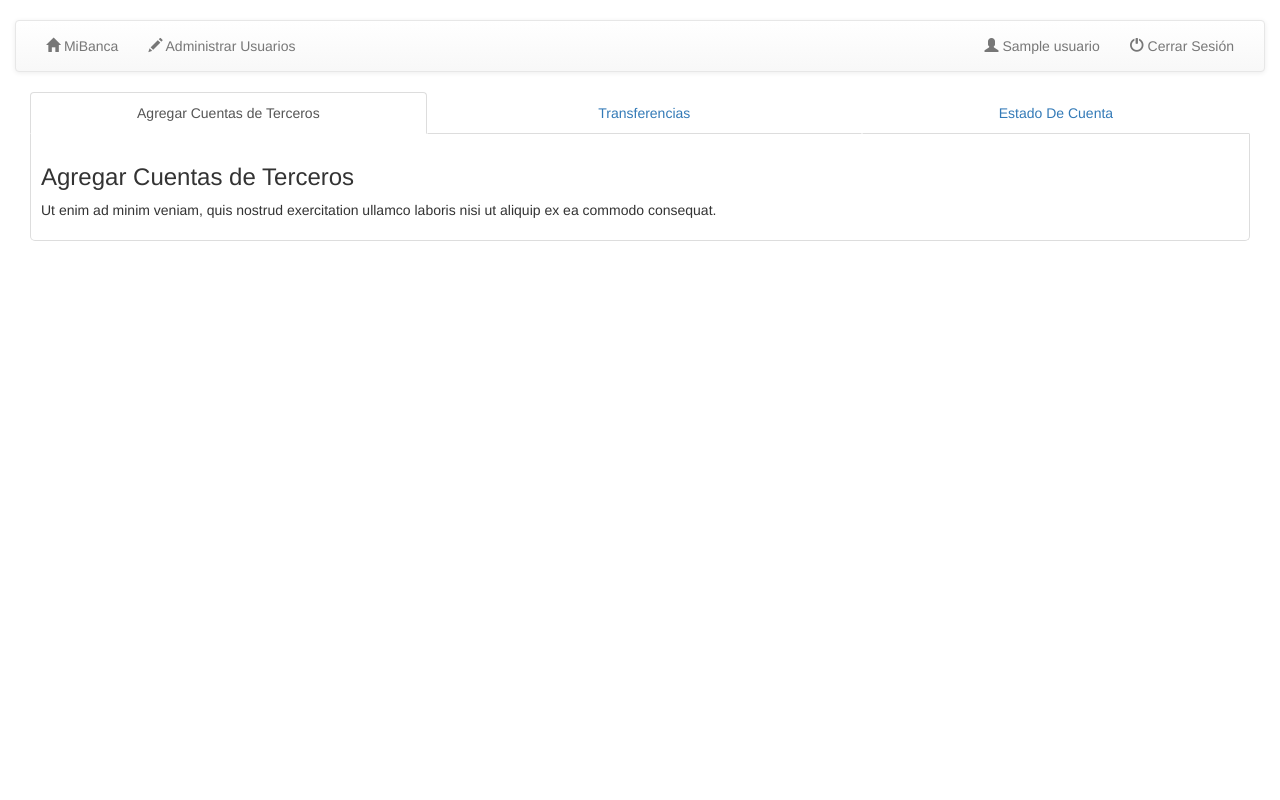
After one commit to HAL0594/proyecto2.2, a PHP site: page /Cajero.php in a window 1280 px wide. The commit adds this page. Run offline with PHP 8.4, Linux system fonts and the light colour scheme; the visitor is signed in with stand-in values (Sample User, id 1); tables that the repository leaves empty hold one stand-in row (values such as "Sample post"); some libraries are stand-ins or nearby versions.

Commit message:
separacion de pagina de cajero cliente y administrador

```diff
--- /dev/null
+++ b/Cajero.php
@@ -0,0 +1,116 @@
+<?php
+
+
+	session_start();
+	require 'funcs/conexion.php';
+	include 'funcs/funcs.php';
+
+	if(!isset($_SESSION["id_usuario"])){ //Si no ha iniciado sesión redirecciona a index.php
+		header("Location: index.php");
+	}
+
+	$idUsuario = $_SESSION['id_usuario'];
+
+	$sql = "SELECT id_usuario, nombre FROM usuarios WHERE id_usuario = '$idUsuario'";
+	$result = $mysqli->query($sql);
+
+	$row = $result->fetch_assoc();
+?>
+
+<html>
+
+<head>
+	<title>Welcome</title>
+	<link rel="stylesheet" href="css/bootstrap-theme.min.css">
+	<meta name="viewport" content="width=device-width, initial-scale=1">
+	<link rel="stylesheet" href="https://maxcdn.bootstrapcdn.com/bootstrap/3.3.7/css/bootstrap.min.css">
+	<script src="https://ajax.googleapis.com/ajax/libs/jquery/3.3.1/jquery.min.js"></script>
+	<script src="https://maxcdn.bootstrapcdn.com/bootstrap/3.3.7/js/bootstrap.min.js"></script>
+
+	<style>
+
+	body {
+			padding-top: 20px;
+			}
+
+.bordered-tab-contents , .tab-content  {
+    border-left: 1px solid #ddd;
+    border-right: 1px solid #ddd;
+	border-bottom: 1px solid #ddd;
+    border-radius: 0px 0px 5px 5px;
+    padding: 10px;
+}
+
+	</style>
+</head>
+
+<body>
+	<div class="container-fluid">
+
+		<nav class='navbar navbar-default'>
+			<div class='nav nav1 container-fluid'>
+				<div class='navbar-header'>
+					<button type='button' class='navbar-toggle collapsed' data-toggle='collapse' data-target='#navbar' aria-expanded='false'
+					 aria-controls='navbar'>
+						<span class='sr-only'>Men&uacute;</span>
+						<span class='icon-bar'></span>
+						<span class='icon-bar'></span>
+						<span class='icon-bar'></span>
+					</button>
+				</div>
+
+				<div id='navbar' class='navbar-collapse collapse '>
+					<ul class='nav nav1 navbar-nav '>
+						<li> <a href='cliente.php' class='LogM'> <i class='glyphicon glyphicon-home'></i> MiBanca</a></li>
+					</ul>
+					<?php if($_SESSION['tipo_usuario']==1) { ?>
+					<ul class='nav nav1 navbar-nav'>
+						<li> <a href='#'> <i class='glyphicon glyphicon-pencil'></i> Administrar Usuarios</a></li>
+					</ul>
+					<?php } ?>
+					<ul class='nav nav1 navbar-nav navbar-right'>
+						<li> <a href='logout.php'> <i class='glyphicon glyphicon-off'></i> Cerrar Sesi&oacute;n</a></li>
+					</ul>
+
+					<ul class='nav nav1 navbar-nav navbar-right'>
+						<li> <a> <i class='glyphicon glyphicon-user'></i>
+								<?php echo ''.utf8_decode($row['nombre']); ?></a></li>
+					</ul>
+				</div>
+			</div>
+		</nav>
+
+
+		<div class="container-fluid">
+
+
+
+  <ul class="nav nav-tabs nav-justified" role="tablist">
+    <li class="active"><a data-toggle="tab" href="#menu1">Agregar Cuentas de Terceros</a></li>
+    <li><a data-toggle="tab" href="#menu2">Transferencias</a></li>
+    <li><a data-toggle="tab" href="#menu3">Estado De Cuenta</a></li>
+  </ul>
+
+  <div class="tab-content">
+    <div id="menu1" class="tab-pane fade in active">
+      <h3>Agregar Cuentas de Terceros</h3>
+      <p>Ut enim ad minim veniam, quis nostrud exercitation ullamco laboris nisi ut aliquip ex ea commodo consequat.</p>
+    </div>
+    <div id="menu2" class="tab-pane fade">
+      <h3>Transferencias</h3>
+      <p>Sed ut perspiciatis unde omnis iste natus error sit voluptatem accusantium doloremque laudantium, totam rem aperiam.</p>
+    </div>
+    <div id="menu3" class="tab-pane fade">
+      <h3>Estado De Cuenta</h3>
+      <p>Eaque ipsa quae ab illo inventore veritatis et quasi architecto beatae vitae dicta sunt explicabo.</p>
+    </div>
+  </div>
+
+
+
+		</div>
+	</div>
+
+</body>
+
+</html>
--- a/funcs/funcs.php
+++ b/funcs/funcs.php
@@ -3,32 +3,33 @@
 
 
 
-function isNULL($nombre, $user, $pass, $pass_con, $email){
-        if(strlen(trim($nombre)) < 1
+function isNULL($nombre, $user, $pass, $pass_con, $email)
+{
+    if (strlen(trim($nombre)) < 1
         || strlen(trim($user)) < 1
         || strlen(trim($pass)) < 1
         || strlen(trim($pass_con)) < 1
-        || strlen(trim($email)) < 1)
-        {
+        || strlen(trim($email)) < 1) {
         return true;
-        } else{
+    } else {
         return false;
     }
 }
 
 function validaPassword($var1, $var2)
 {
-		if (strcmp($var1, $var2) !== 0){
+    if (strcmp($var1, $var2) !== 0) {
         return false;
     } else {
         return true;
     }
 }
 
-function isEmail($email){
-    if(filter_var($email, FILTER_VALIDATE_EMAIL)){
+function isEmail($email)
+{
+    if (filter_var($email, FILTER_VALIDATE_EMAIL)) {
         return true;
-    }else {
+    } else {
         return false;
     }
 }
@@ -44,7 +45,7 @@ function usuarioExiste($usuario)
     $num = $stmt->num_rows;
     $stmt->close();
 
-    if ($num > 0){
+    if ($num > 0) {
         return true;
     } else {
         return false;
@@ -62,7 +63,7 @@ function emailExiste($email)
     $num = $stmt->num_rows;
     $stmt->close();
 
-    if ($num > 0){
+    if ($num > 0) {
         return true;
     } else {
         return false;
@@ -81,36 +82,37 @@ function hashPassword($password)
     return $hash;
 }
 
-function resultBlock($errors){
-    if(count($errors) > 0)
+function resultBlock($errors)
 {
+    if (count($errors) > 0) {
         echo "<div id='error' class='alert alert-danger' role='alert'>
         <a href='#' onclick=\"showHide('error');\">[X]</a>
         <ul>";
-        foreach($errors as $error)
-        {
-            echo "<li>".$error."</li>";
+        foreach ($errors as $error) {
+            echo "<li>" . $error . "</li>";
         }
         echo "</ul>";
         echo "</div>";
     }
 }
 
-function registraUsuario($usuario,$pass_hash,$nombre,$email,$activo,$token,$tipo_usuario,$telefono,$no_cuenta){
+function registraUsuario($usuario, $pass_hash, $nombre, $email, $activo, $token, $tipo_usuario, $telefono, $no_cuenta)
+{
 
     global $mysqli;
 
     $stmt = $mysqli->prepare("INSERT INTO usuarios (usuario, password, nombre, correo, activacion, token, id_tipo, telefono, no_cuenta) VALUES(?,?,?,?,?,?,?,?,?)");
-    $stmt->bind_param('ssssisiii',$usuario,$pass_hash,$nombre,$email,$activo,$token,$tipo_usuario,$telefono,$no_cuenta);
+    $stmt->bind_param('ssssisiii', $usuario, $pass_hash, $nombre, $email, $activo, $token, $tipo_usuario, $telefono, $no_cuenta);
 
-    if ($stmt->execute()){
+    if ($stmt->execute()) {
         return $mysqli->insert_id;
     } else {
         return 0;
     }
 }
 
-function enviarEmail($email, $nombre, $asunto, $cuerpo){
+function enviarEmail($email, $nombre, $asunto, $cuerpo)
+{
 
     require_once 'PHPMailer/PHPMailerAutoload.php';
 
@@ -128,17 +130,18 @@ function enviarEmail($email, $nombre, $asunto, $cuerpo){
     $mail->addAddress($email, $nombre);
 
     $mail->Subject = $asunto;
-    $mail->Body    = $cuerpo;
+    $mail->Body = $cuerpo;
     $mail->IsHTML(true);
 
-    if($mail->send())
+    if ($mail->send())
         return true;
     else
         return false;
 }
 
 
-function validaIdToken($id, $token){
+function validaIdToken($id, $token)
+{
     global $mysqli;
 
 
@@ -148,14 +151,14 @@ function validaIdToken($id, $token){
     $stmt->store_result();
     $rows = $stmt->num_rows;
 
-    if($rows > 0) {
+    if ($rows > 0) {
         $stmt->bind_result($activacion);
         $stmt->fetch();
 
-        if($activacion == 1){
+        if ($activacion == 1) {
             $msg = "La cuenta ya se activo anteriormente.";
         } else {
-            if(activarUsuario($id)){
+            if (activarUsuario($id)) {
                 $msg = 'Cuenta activada.';
             } else {
                 $msg = 'Error al Activar Cuenta';
@@ -179,13 +182,11 @@ function activarUsuario($id)
     return $result;
 }
 
-function isNullLogin($usuario, $password){
-    if(strlen(trim($usuario)) < 1 || strlen(trim($password)) < 1)
+function isNullLogin($usuario, $password)
 {
+    if (strlen(trim($usuario)) < 1 || strlen(trim($password)) < 1) {
         return true;
-    }
-    else
-    {
+    } else {
         return false;
     }
 }
@@ -200,12 +201,9 @@ function isNullLogin($usuario, $password){
     $stmt->bind_result($activacion);
     $stmt->fetch();
 
-       if ($activacion == 1)
-       {
+    if ($activacion == 1) {
         return true;
-       }
-       else
-       {
+    } else {
         return false;
     }
 }
@@ -220,7 +218,7 @@ function isNullLogin($usuario, $password){
     $stmt->close();
 }
 
-   function login( $usuario, $password)
+function login($usuario, $password)
 {
     global $mysqli;
 
@@ -230,30 +228,35 @@ function isNullLogin($usuario, $password){
     $stmt->store_result();
     $rows = $stmt->num_rows;
 
-       if($rows > 0) {
+    if ($rows > 0) {
 
-           if(isActivo($usuario)){
+        if (isActivo($usuario)) {
 
             $stmt->bind_result($id, $id_tipo, $passwd);
             $stmt->fetch();
 
             $validaPassw = password_verify($password, $passwd);
 
-               if($validaPassw){
+            if ($validaPassw) {
 
                 lastSession($id);
                 $_SESSION['id_usuario'] = $id;
                 $_SESSION['tipo_usuario'] = $id_tipo;
 
+                if ($id_tipo == 1) {
+                    header("location: Administrador.php");
+                } else if($id_tipo = 2) {
                     header("location: cliente.php");
+                } else if($id_tipo = 3){
+                    header("location: Cajero.php");
+                }
 
-                   } else
-                   {
+
+            } else {
 
                 $errors = "La contrase&ntilde;a es incorrecta";
             }
-                  } else
-                  {
+        } else {
 
             $errors = 'El usuario no esta activo';
         }
```
Also changed, not shown: Administrador.php (added, +116 -0 lines). Lines whose indentation alone changed are shown as unchanged.
